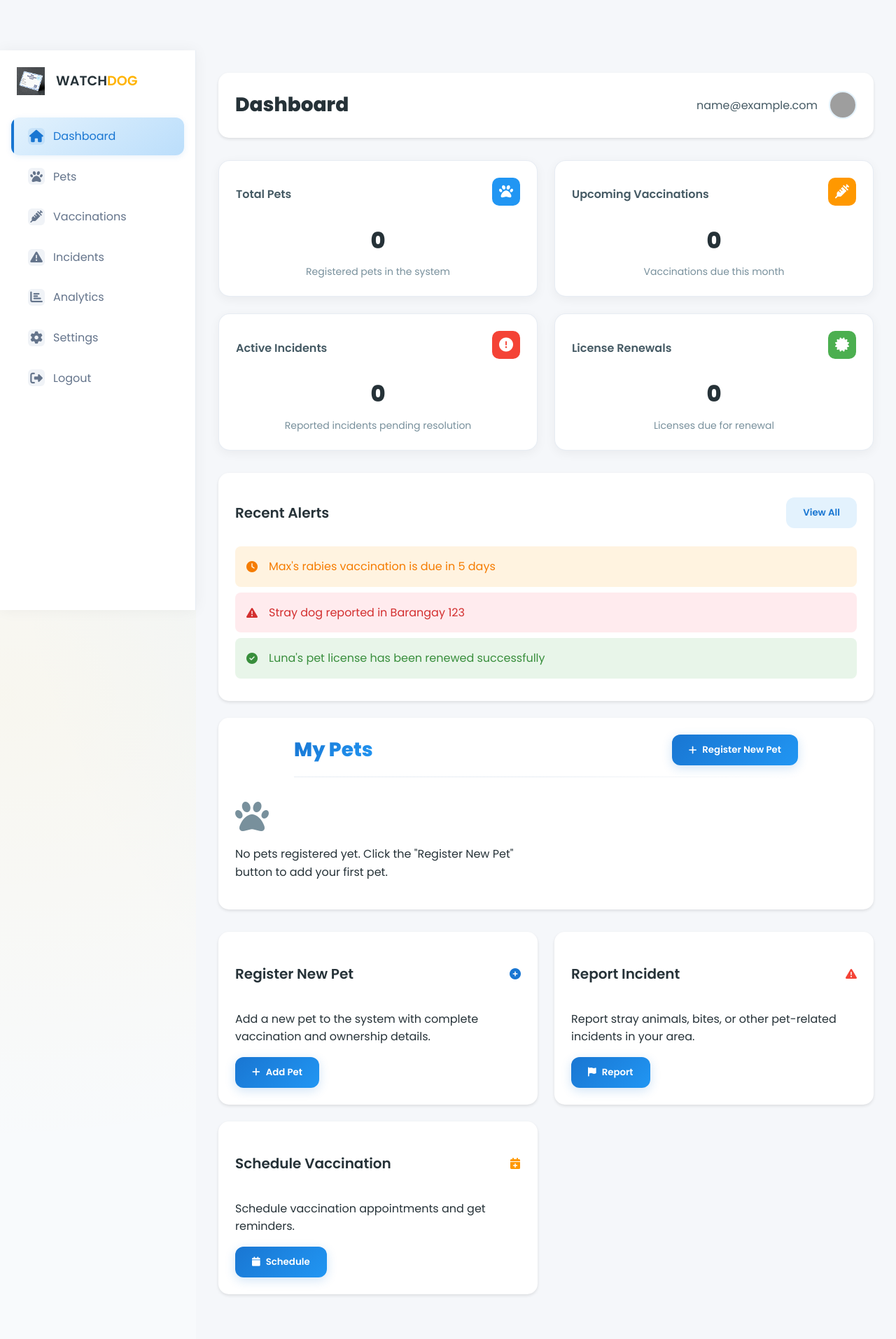
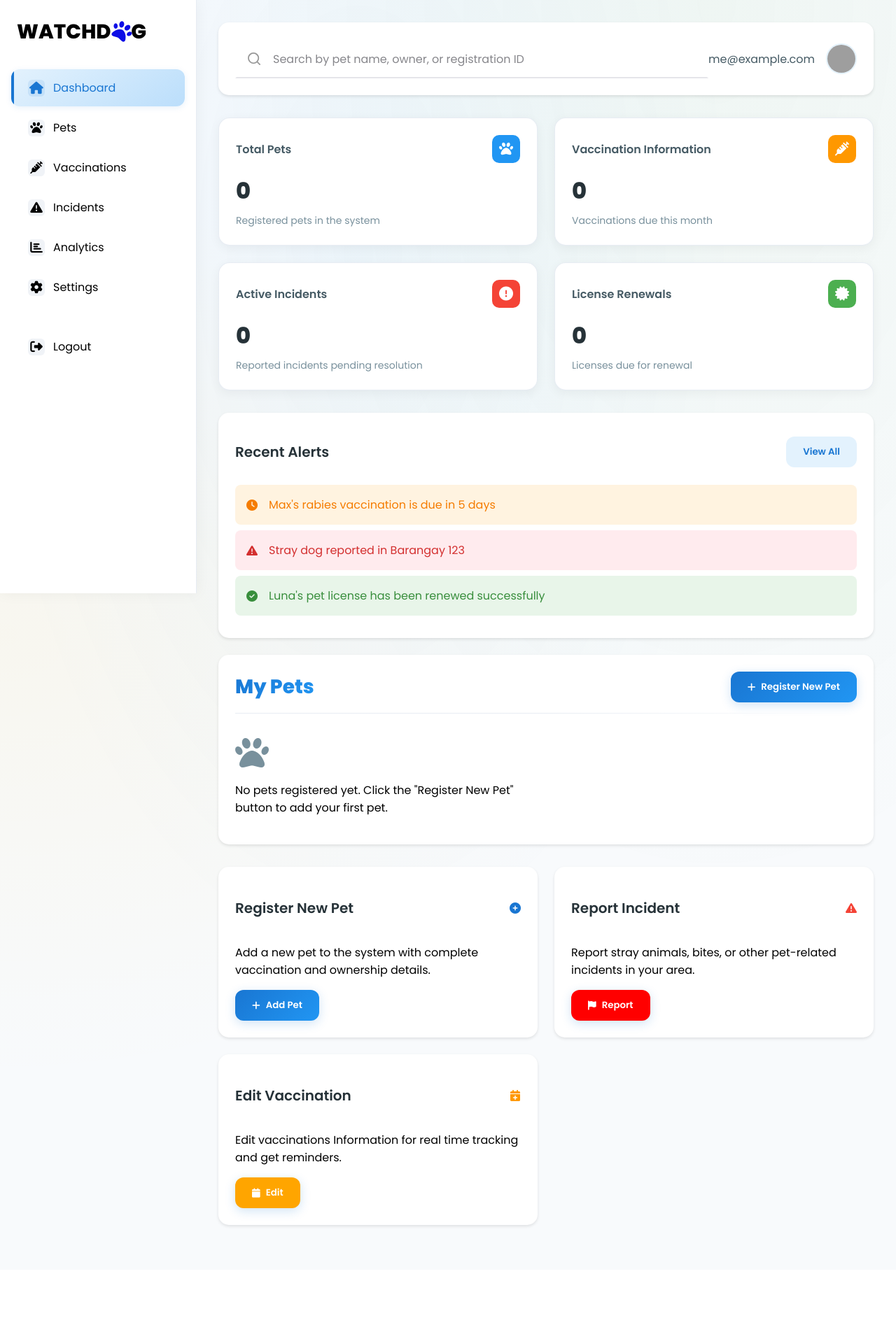
Before and after one commit to potchacco/WATCHDOG, a PHP site: page /dashboard.php in a window 1280 px wide. Shown: the whole page at 70% size. After the commit the page ends 1755 px from the top, so only its background shows below. Run offline with PHP 8.4, Linux system fonts and the light colour scheme; the visitor is signed in with stand-in values (Sample User, id 1); data that the repository does not hold is empty; grey boxes are pictures that could not be loaded.

Commit message:
Working version

```diff
--- a/dashboard.css
+++ b/dashboard.css
@@ -1,3 +1,12 @@
+body {
+    margin: 0;
+    padding: 0;
+}
+
+* {
+    font-family: Poppins, sans-serif;
+}
+
 /* Dashboard Layout */
 .dashboard {
     display: flex;
@@ -32,9 +41,9 @@
 }
 
 .logo-text {
-    font-weight: 600;
-    font-size: 1.2rem;
-    color: #263238;
+    font-weight: 800;
+    font-size: 1.8rem;
+    color: #000000;
 }
 
 .sidebar-menu {
@@ -51,7 +60,7 @@
     display: flex;
     align-items: center;
     padding: 0.875rem 1.5rem;
-    color: #64748b;
+    color: #000000;
     text-decoration: none;
     transition: all 0.3s ease;
     gap: 0.75rem;
@@ -60,6 +69,10 @@
     font-weight: 500;
     position: relative;
     overflow: hidden;
+}
+
+#logoutBtn {
+    margin-top: 2rem;
 }
 
 .sidebar-menu a:hover,
@@ -687,6 +700,14 @@
     box-shadow: 0 4px 15px rgba(25, 118, 210, 0.2);
 }
 
+#report-btn {
+    background: red;
+}
+
+#schedule-btn {
+    background: orange;
+}
+
 .btn-primary::before {
     content: '';
     position: absolute;
@@ -704,9 +725,9 @@
     box-shadow: 0 8px 25px rgba(25, 118, 210, 0.3);
 }
 
-.btn-primary:hover::before {
+/* .btn-primary:hover::before {
     opacity: 1;
-}
+} */
 
 .btn-primary i {
     position: relative;
@@ -801,3 +822,65 @@
         grid-template-columns: 1fr;
     }
 }
+
+
+/* search */
+ .minimal-search {
+            position: relative;
+            width: 100%;
+            max-width: 600px;
+        }
+
+        .minimal-input {
+            width: 100%;
+            height: 52px;
+            padding: 0 20px 0 52px;
+            font-size: 16px;
+            font-weight: 400;
+            color: #1d1d1f;
+            background: #ffffff;
+            border: 2px solid transparent;
+            border-bottom: 2px solid #e5e5ea;
+            border-radius: 0;
+            outline: none;
+            transition: all 0.2s ease;
+        }
+
+        .minimal-input::placeholder {
+            color: #86868b;
+        }
+
+        .minimal-input:focus {
+            border-bottom-color: #1F3A5F;
+        }
+
+        .minimal-icon {
+            position: absolute;
+            left: 18px;
+            top: 50%;
+            transform: translateY(-50%);
+            width: 18px;
+            height: 18px;
+            opacity: 0.4;
+            transition: opacity 0.2s;
+        }
+
+        .minimal-input:focus ~ .minimal-icon {
+            opacity: 0.7;
+        }
+
+        /* Subtle underline animation */
+        .minimal-search::after {
+            content: '';
+            position: absolute;
+            bottom: 0;
+            left: 0;
+            width: 0;
+            height: 2px;
+            background: #3D5A80;
+            transition: width 0.3s cubic-bezier(0.4, 0, 0.2, 1);
+        }
+
+        .minimal-input:focus ~ .minimal-search::after {
+            width: 100%;
+        }
--- a/dashboard.php
+++ b/dashboard.php
@@ -7,8 +7,8 @@
     <meta charset="UTF-8">
     <meta name="viewport" content="width=device-width, initial-scale=1.0">
     <title>WATCHDOG - Dashboard</title>
-    <link rel="stylesheet" href="style.css" />
-    <link rel="stylesheet" href="dashboard.css" />
+    <!-- <link rel="stylesheet" href="style.css" /> -->
+    <link rel="stylesheet" href="dashboard.css?v=<?php echo time(); ?>" />
     <link href="https://fonts.googleapis.com/css2?family=Poppins:wght@400;600;800&display=swap" rel="stylesheet" />
     <link rel="stylesheet" href="https://cdnjs.cloudflare.com/ajax/libs/font-awesome/6.4.0/css/all.min.css" />
 </head>
@@ -16,8 +16,7 @@
     <div class="dashboard">
         <aside class="sidebar">
             <div class="sidebar-header">
-                <img src="images/registration-card.png" alt="Logo" style="width: 40px; height: 40px;">
-                <span class="logo-text">WATCH<span style="color: #FFB300">DOG</span></span>
+                <span class="logo-text" id="span-h2">WATCHD<i class="fa-solid fa-paw fa-rotate-by" style="color: #0d0de6; --fa-rotate-angle: 30deg;"></i>G</span></span>
             </div>
             <ul class="sidebar-menu">
                 <li><a href="#" class="active"><i class="fas fa-home"></i> Dashboard</a></li>
@@ -32,7 +31,21 @@
 
         <main class="main-content">
             <div class="dashboard-header">
-                <h1>Dashboard</h1>
+                <!-- <h1>Dashboard</h1> -->
+                 <div class="minimal-search">
+        <svg class="minimal-icon" viewBox="0 0 20 20" fill="none">
+            <path d="M9 17A8 8 0 1 0 9 1a8 8 0 0 0 0 16zM19 19l-4.35-4.35"
+                  stroke="currentColor"
+                  stroke-width="2"
+                  stroke-linecap="round"/>
+        </svg>
+        <input
+            type="text"
+            class="minimal-input"
+            placeholder="Search by pet name, owner, or registration ID"
+            aria-label="Search"
+        >
+    </div>
                 <div class="user-profile">
                     <span id="userEmail"><?php echo htmlspecialchars($_SESSION['user_email']); ?></span>
                     <img src="https://ui-avatars.com/api/?name=<?php echo urlencode($_SESSION['user_name']); ?>&background=random"
@@ -53,7 +66,7 @@
 
                 <div class="stat-card">
                     <div class="stat-header">
-                        <div class="stat-title">Upcoming Vaccinations</div>
+                        <div class="stat-title">Vaccination Information</div>
                         <div class="stat-icon" style="background: #FF9800;"><i class="fas fa-syringe"></i></div>
                     </div>
                     <div class="stat-value">0</div>
@@ -214,21 +227,21 @@
                     <div class="action-content">
                         Report stray animals, bites, or other pet-related incidents in your area.
                     </div>
-                    <button class="dashboard-btn btn-primary">
+                    <button class="dashboard-btn btn-primary" id="report-btn">
                         <i class="fas fa-flag"></i> Report
                     </button>
                 </div>
 
                 <div class="action-card">
                     <div class="action-header">
-                        <h3 class="action-title">Schedule Vaccination</h3>
+                        <h3 class="action-title">Edit Vaccination</h3>
                         <i class="fas fa-calendar-plus" style="color: #FF9800;"></i>
                     </div>
                     <div class="action-content">
-                        Schedule vaccination appointments and get reminders.
+                        Edit vaccinations Information for real time tracking and get reminders.
                     </div>
-                    <button class="dashboard-btn btn-primary">
-                        <i class="fas fa-calendar"></i> Schedule
+                    <button class="dashboard-btn btn-primary" id="schedule-btn">
+                        <i class="fas fa-calendar"></i> Edit
                     </button>
                 </div>
             </div>
--- a/pets.php
+++ b/pets.php
@@ -26,12 +26,12 @@
             $allowed_extensions = ['jpg', 'jpeg', 'png', 'gif'];
 
             if (!in_array($file_extension, $allowed_extensions)) {
-                echo json_encode(['status' => 'error', 'message' => 'Invalid file type. Only JPG, PNG, and GIF allowed']);
+                echo json_encode(['status' => 'error', 'message' => 'Invalid file type. Only JPG, JPEG, PNG, and GIF allowed']);
                 exit;
             }
 
             // Create uploads directory if it doesn't exist
-            $upload_dir = __DIR__ . '/uploads/pets';
+            $upload_dir = __DIR__ . '../uploads/pets';
             if (!file_exists($upload_dir)) {
                 mkdir($upload_dir, 0777, true);
             }
@@ -39,7 +39,7 @@
             // Generate unique filename
             $new_filename = uniqid('pet_') . '.' . $file_extension;
             $upload_path = $upload_dir . '/' . $new_filename;
-            $image_url = 'uploads/pets/' . $new_filename;  // URL path for database
+            $image_url = 'uploads/pets' . $new_filename;  // URL path for database
 
             // Check if file was uploaded successfully
             if (!move_uploaded_file($file['tmp_name'], $upload_path)) {
--- a/style.css
+++ b/style.css
@@ -41,7 +41,7 @@
 .logo-text {
   font-weight: 600;
   font-size: 1.2rem;
-  color: #263238;
+  color: #000000;
 }
 
 .sidebar-menu {
@@ -123,7 +122,7 @@
 
 .logo-text {
   font-size: 1.5rem;
-  color: #fff;
+  color: black;
   font-weight: 700;
 }
 
@@ -486,8 +491,14 @@
 }
 
 .btn-primary {
-  background: #2196f3;
-  color: white;
+  background: rgb(13, 13, 230);
+}
+
+#registerPetBtn {
+  border: 3px solid rgb(11, 228, 11);
+  border-radius: 50px;
+  background-color: #f5f7fa;
+  color: black;
 }
 
 .btn-primary:hover {
```
Also changed, not shown: other parts of style.css (+36 -18 lines), index.php (+19 -20 lines).
